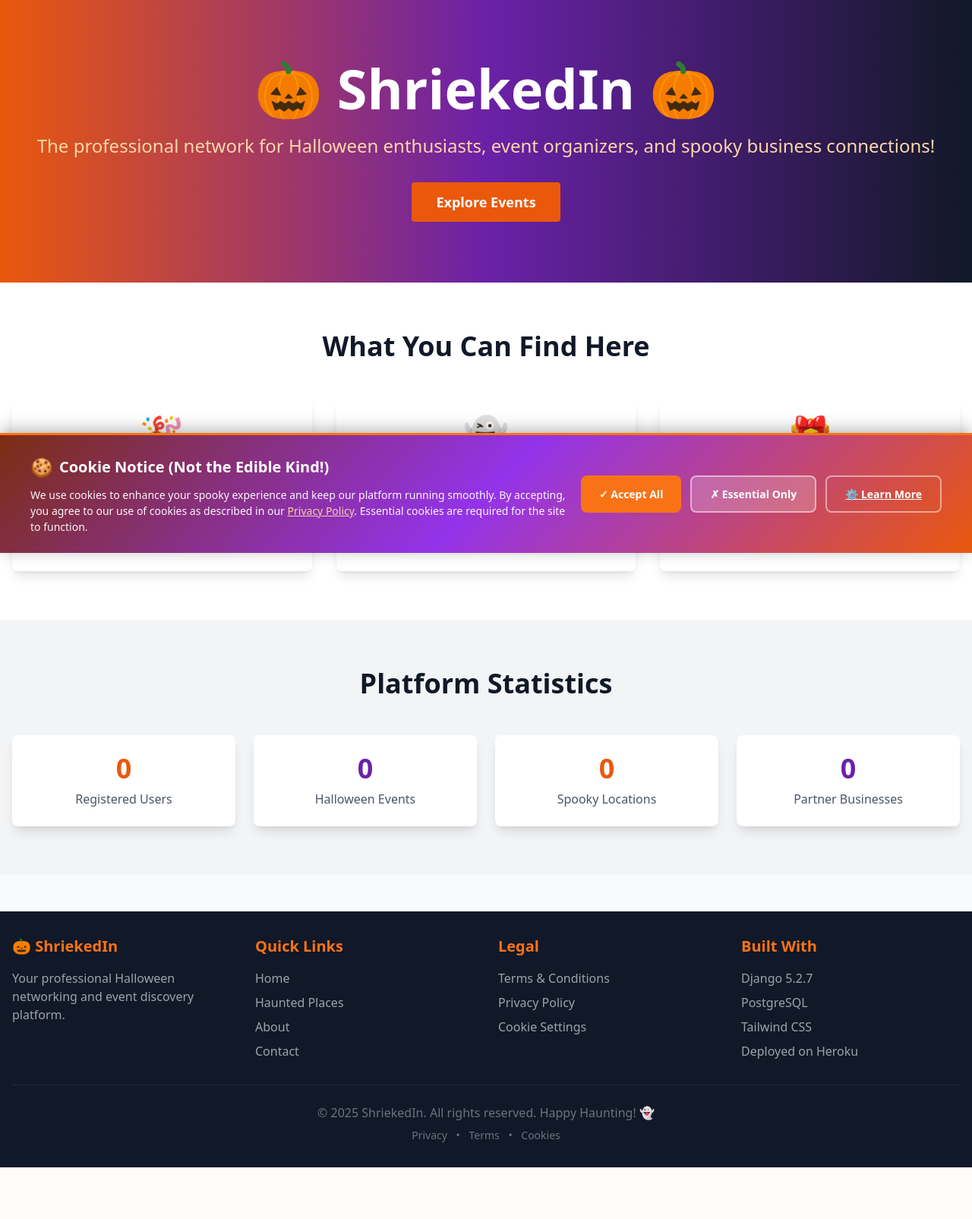
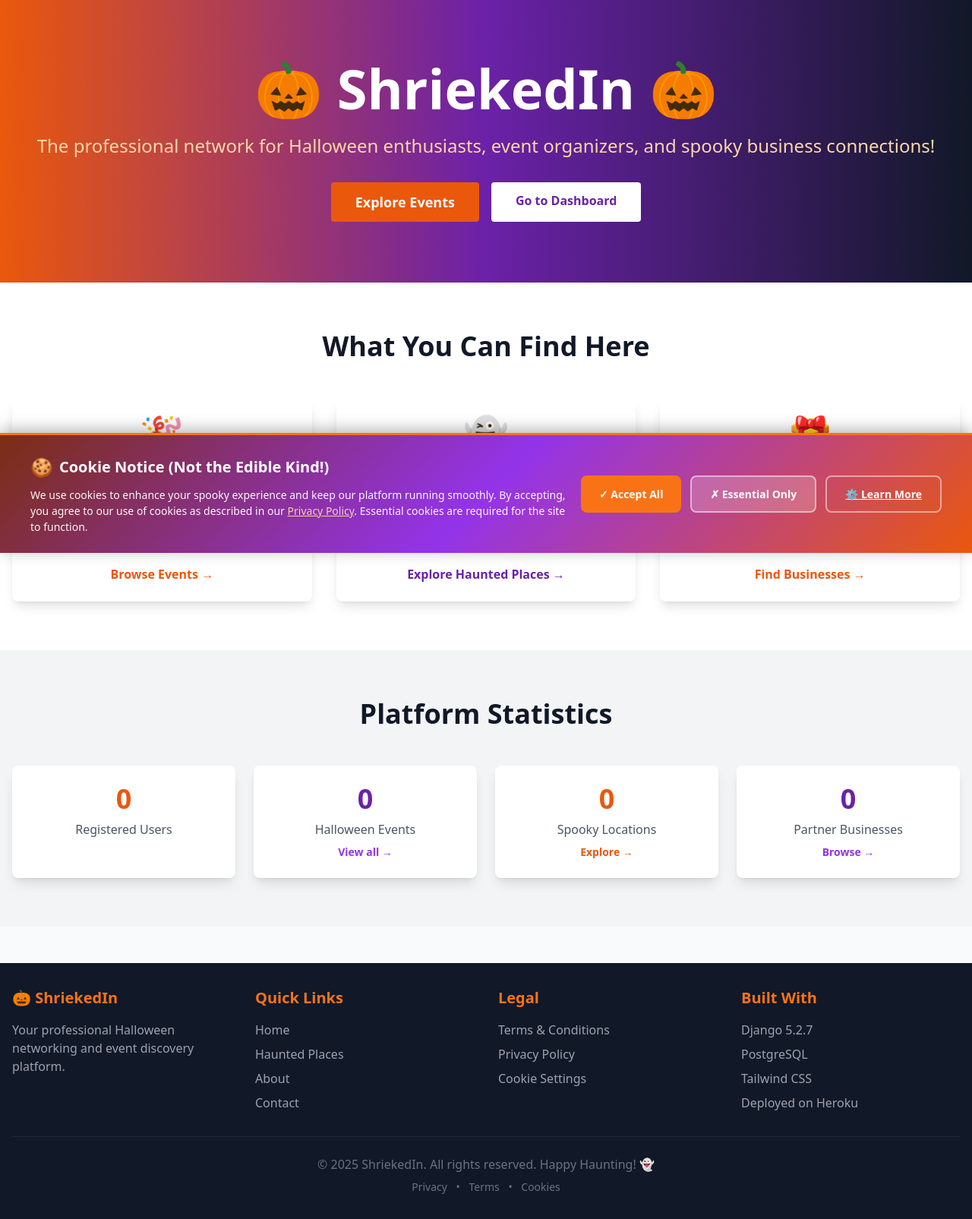
Before and after one commit to OJarvey/SpookyOctober, a Django app: page / in a window 1280 px wide. Shown: the part 72-1677 px from the top of the page at 76% size. Before the commit the page ends 1609 px from the top, so only its background shows below. Run offline with Django 5.2, Linux system fonts and the light colour scheme; the visitor is signed in with stand-in values (Sample User, id 1); data comes from the database, SQL or seed files in the repository; data that the repository does not hold is empty; parts of the project's set-up code (start-up, migrations or seed data) failed here and were passed over.

Commit message:
feat: wire up home page cards and buttons to proper URLs
Updated home page (templates/home.html) to make all elements interactive:

Hero Section:
- Changed "Explore Events" button to link to events_list
- Added dashboard link for authenticated users (instead of just "Get Started")
- Login button remains for non-authenticated users

Feature Cards (now fully clickable):
- Halloween Events card → links to events_list
- Haunted Places card → links to haunted_places
- Business Deals card → links to businesses_list
- Added hover effects: shadow-xl, translate-y-1 for lift effect
- Added "Browse Events →", "Explore Haunted Places →", "Find Businesses →" call-to-action text

Stats Cards (3 of 4 now clickable):
- Halloween Events stat → links to events_list
- Spooky Locations stat → links to haunted_places
- Partner Businesses stat → links to businesses_list
- Each clickable card has "View all →", "Explore →", or "Browse →" text
- Added hover effects for better UX
- Registered Users card remains non-clickable (no relevant destination)

All links tested and verified:
- /events/ returns 200 OK
- /haunted/ returns 200 OK
- /businesses/ returns 200 OK
- /login/ returns 200 OK

🤖 Generated with [Claude Code](https://claude.com/claude-code)

Co-Authored-By: Claude <noreply@anthropic.com>

```diff
--- a/templates/home.html
+++ b/templates/home.html
@@ -11,10 +11,13 @@
                 The professional network for Halloween enthusiasts, event organizers, and spooky business connections!
             </p>
             <div class="flex flex-col sm:flex-row gap-4 justify-center">
-                <a href="#events" class="btn-primary text-lg px-8 py-3 inline-block">Explore Events</a>
+                <a href="{% url 'core:events_list' %}" class="btn-primary text-lg px-8 py-3 inline-block">Explore Events</a>
                 {% if not user.is_authenticated %}
                     <a href="{% url 'core:login' %}"
                        class="bg-white text-purple-800 hover:bg-gray-100 font-bold py-3 px-8 rounded transition duration-300 inline-block">Get Started</a>
+                {% else %}
+                    <a href="{% url 'core:dashboard' %}"
+                       class="bg-white text-purple-800 hover:bg-gray-100 font-bold py-3 px-8 rounded transition duration-300 inline-block">Go to Dashboard</a>
                 {% endif %}
             </div>
         </div>
@@ -27,31 +30,40 @@
 
             <div class="grid grid-cols-1 md:grid-cols-3 gap-8">
                 <!-- Feature 1: Events -->
-                <div class="card hover:shadow-xl transition duration-300">
+                <a href="{% url 'core:events_list' %}" class="card hover:shadow-xl transition duration-300 transform hover:-translate-y-1 cursor-pointer">
                     <div class="text-5xl mb-4 text-center">🎉</div>
                     <h3 class="text-2xl font-bold mb-3 text-orange-600">Halloween Events</h3>
-                    <p class="text-gray-600">
+                    <p class="text-gray-600 mb-4">
                         Discover costume parties, trick-or-treating spots, haunted houses, and family-friendly Halloween events near you.
                     </p>
-                </div>
+                    <div class="text-center mt-4">
+                        <span class="text-orange-600 font-semibold hover:text-orange-700">Browse Events →</span>
+                    </div>
+                </a>
 
                 <!-- Feature 2: Haunted Places -->
-                <div class="card hover:shadow-xl transition duration-300">
+                <a href="{% url 'core:haunted_places' %}" class="card hover:shadow-xl transition duration-300 transform hover:-translate-y-1 cursor-pointer">
                     <div class="text-5xl mb-4 text-center">👻</div>
                     <h3 class="text-2xl font-bold mb-3 text-purple-800">Haunted Places</h3>
-                    <p class="text-gray-600">
+                    <p class="text-gray-600 mb-4">
                         Explore local haunted locations with scary stories, legends, and historical context about your area's spooky past.
                     </p>
-                </div>
+                    <div class="text-center mt-4">
+                        <span class="text-purple-800 font-semibold hover:text-purple-900">Explore Haunted Places →</span>
+                    </div>
+                </a>
 
                 <!-- Feature 3: Business Deals -->
-                <div class="card hover:shadow-xl transition duration-300">
+                <a href="{% url 'core:businesses_list' %}" class="card hover:shadow-xl transition duration-300 transform hover:-translate-y-1 cursor-pointer">
                     <div class="text-5xl mb-4 text-center">🎁</div>
                     <h3 class="text-2xl font-bold mb-3 text-orange-600">Business Deals</h3>
-                    <p class="text-gray-600">
+                    <p class="text-gray-600 mb-4">
                         Find Halloween discounts, promotions, and coupons from local businesses. Save money on costumes and party supplies!
                     </p>
-                </div>
+                    <div class="text-center mt-4">
+                        <span class="text-orange-600 font-semibold hover:text-orange-700">Find Businesses →</span>
+                    </div>
+                </a>
             </div>
         </div>
     </section>
@@ -62,25 +74,28 @@
             <h2 class="text-4xl font-bold text-center mb-12 text-gray-900">Platform Statistics</h2>
 
             <div class="grid grid-cols-1 md:grid-cols-4 gap-6">
-                <div class="bg-white rounded-lg shadow-lg p-6 text-center">
+                <div class="bg-white rounded-lg shadow-lg p-6 text-center hover:shadow-xl transition duration-300">
                     <div class="text-4xl font-bold text-orange-600 mb-2">{{ stats.total_users }}</div>
                     <div class="text-gray-600">Registered Users</div>
                 </div>
 
-                <div class="bg-white rounded-lg shadow-lg p-6 text-center">
+                <a href="{% url 'core:events_list' %}" class="bg-white rounded-lg shadow-lg p-6 text-center hover:shadow-xl transition duration-300 transform hover:-translate-y-1 cursor-pointer">
                     <div class="text-4xl font-bold text-purple-800 mb-2">{{ stats.total_events }}</div>
                     <div class="text-gray-600">Halloween Events</div>
-                </div>
+                    <div class="text-sm text-purple-600 mt-2 font-semibold">View all →</div>
+                </a>
 
-                <div class="bg-white rounded-lg shadow-lg p-6 text-center">
+                <a href="{% url 'core:haunted_places' %}" class="bg-white rounded-lg shadow-lg p-6 text-center hover:shadow-xl transition duration-300 transform hover:-translate-y-1 cursor-pointer">
                     <div class="text-4xl font-bold text-orange-600 mb-2">{{ stats.total_locations }}</div>
                     <div class="text-gray-600">Spooky Locations</div>
-                </div>
+                    <div class="text-sm text-orange-600 mt-2 font-semibold">Explore →</div>
+                </a>
 
-                <div class="bg-white rounded-lg shadow-lg p-6 text-center">
+                <a href="{% url 'core:businesses_list' %}" class="bg-white rounded-lg shadow-lg p-6 text-center hover:shadow-xl transition duration-300 transform hover:-translate-y-1 cursor-pointer">
                     <div class="text-4xl font-bold text-purple-800 mb-2">{{ stats.total_businesses }}</div>
                     <div class="text-gray-600">Partner Businesses</div>
-                </div>
+                    <div class="text-sm text-purple-600 mt-2 font-semibold">Browse →</div>
+                </a>
             </div>
         </div>
     </section>
```
